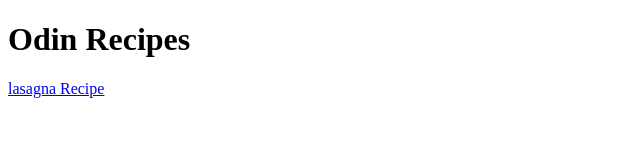
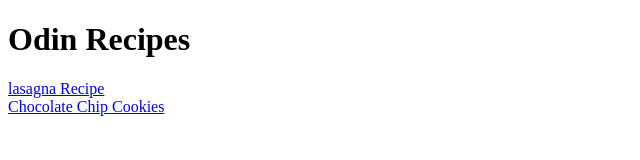
Before and after one commit to wuzgood98/odin-recipes, a plain HTML site: page index.html in a window 1280 px wide. Shown: the whole page, without its empty margins (0-640 px from the left). Drawn offline with Linux system fonts and the light colour scheme.

Commit message:
Add link to chocolate chip cookies recipe page

```diff
--- a/index.html
+++ b/index.html
@@ -8,6 +8,7 @@
 </head>
 <body>
     <h1>Odin Recipes</h1>
-    <a href="./recipes/lasagna.html">lasagna Recipe</a>
+    <a href="./recipes/lasagna.html">lasagna Recipe</a><br>
+    <a href="./recipes/chocolate_chip_cookies.html">Chocolate Chip Cookies</a><br>
 </body>
 </html>
```
